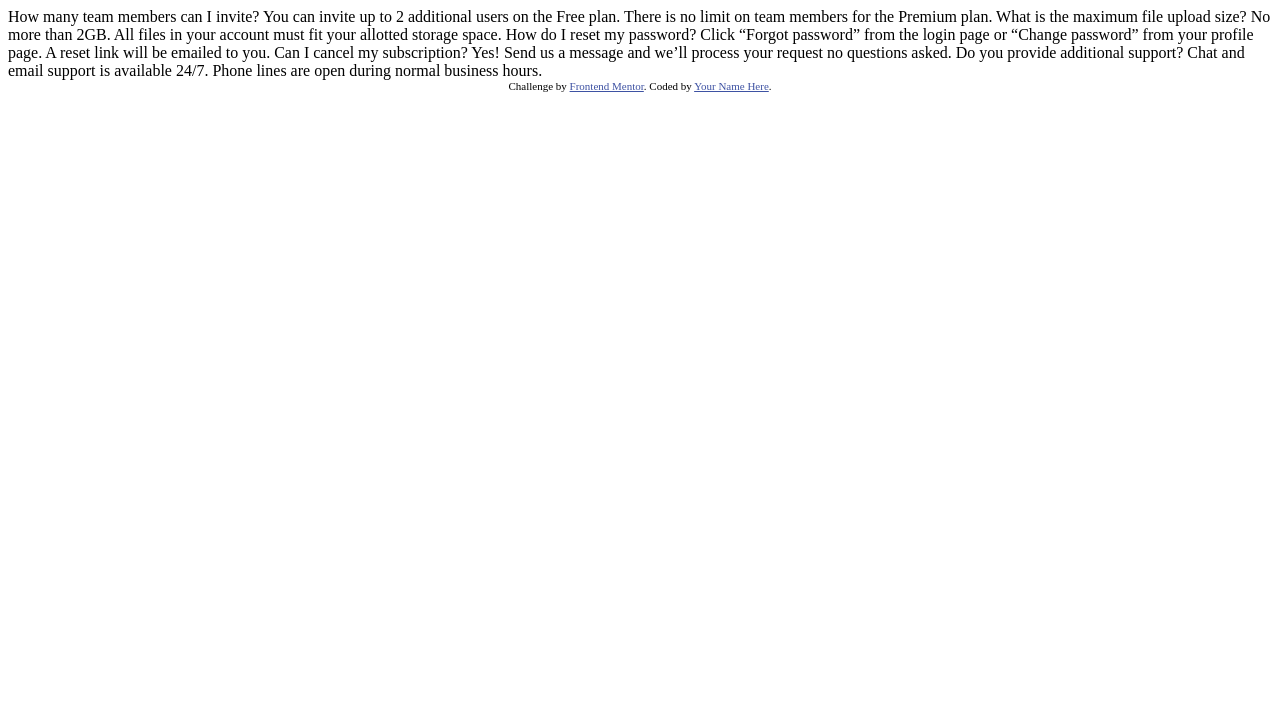
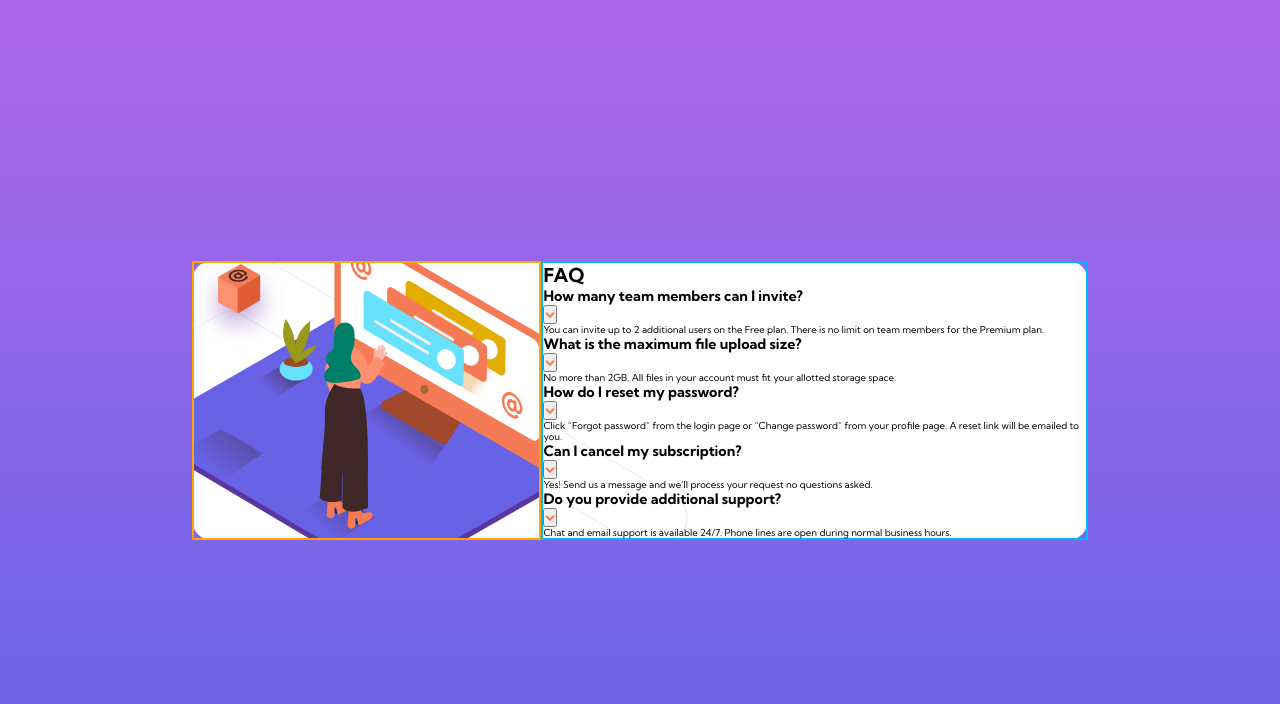
Before and after one commit to npr-dev/Faq-accordion, a plain HTML site: page index.html in a window 1280 px wide. Drawn offline with Linux system fonts and the light colour scheme.

Commit message:
first not completed

```diff
--- a/index.html
+++ b/index.html
@@ -1,40 +1,85 @@
 <!DOCTYPE html>
 <html lang="en">
+
 <head>
   <meta charset="UTF-8">
-  <meta name="viewport" content="width=device-width, initial-scale=1.0"> <!-- displays site properly based on user's device -->
+  <meta name="viewport" content="width=device-width, initial-scale=1.0">
+  <!-- displays site properly based on user's device -->
 
   <link rel="icon" type="image/png" sizes="32x32" href="./images/favicon-32x32.png">
+  <link rel="preconnect" href="https://fonts.googleapis.com">
+  <link rel="preconnect" href="https://fonts.gstatic.com" crossorigin>
+  <link href="https://fonts.googleapis.com/css2?family=Kumbh+Sans:wght@400;700&display=swap" rel="stylesheet">
+  <link rel="stylesheet" href="./style.css">
 
   <title>Frontend Mentor | FAQ Accordion Card</title>
 
   <!-- Feel free to remove these styles or customise in your own stylesheet 👍 -->
   <style>
-    .attribution { font-size: 11px; text-align: center; }
-    .attribution a { color: hsl(228, 45%, 44%); }
+    .attribution {
+      font-size: 11px;
+      text-align: center;
+    }
+
+    .attribution a {
+      color: hsl(228, 45%, 44%);
+    }
   </style>
 </head>
+
 <body>
-  How many team members can I invite?
-  You can invite up to 2 additional users on the Free plan. There is no limit on
-  team members for the Premium plan.
+  <main>
+    <div class="content">
+      <div class="logos">
+        <img id="box" src="./images/illustration-box-desktop.svg" alt="">
+      </div>
+      <div class="accordion">
+        <h1>FAQ</h1>
+        <div class="question">
+          <h2> How many team members can I invite?</h2>
+          <button><img src="./images/icon-arrow-down.svg" alt=""></button>
 
-  What is the maximum file upload size?
-  No more than 2GB. All files in your account must fit your allotted storage space.
+        </div>
+        <p> You can invite up to 2 additional users on the Free plan. There is no limit on
+          team members for the Premium plan.</p>
 
-  How do I reset my password?
-  Click “Forgot password” from the login page or “Change password” from your profile page.
-  A reset link will be emailed to you.
+        <div class="question">
+          <h2> What is the maximum file upload size?</h2>
+          <button><img src="./images/icon-arrow-down.svg" alt=""></button>
 
-  Can I cancel my subscription?
-  Yes! Send us a message and we’ll process your request no questions asked.
+        </div>
 
-  Do you provide additional support?
-  Chat and email support is available 24/7. Phone lines are open during normal business hours.
+        <p> No more than 2GB. All files in your account must fit your allotted storage space.</p>
 
-  <div class="attribution">
-    Challenge by <a href="https://www.frontendmentor.io?ref=challenge" target="_blank">Frontend Mentor</a>.
-    Coded by <a href="#">Your Name Here</a>.
-  </div>
+        <div class="question">
+          <h2> How do I reset my password?</h2>
+          <button><img src="./images/icon-arrow-down.svg" alt=""></button>
+
+        </div>
+        <p> Click “Forgot password” from the login page or “Change password” from your profile page.
+          A reset link will be emailed to you.</p>
+
+        <div class="question">
+          <h2>Can I cancel my subscription?</h2>
+          <button><img src="./images/icon-arrow-down.svg" alt=""></button>
+
+        </div>
+        Yes! Send us a message and we’ll process your request no questions asked.
+
+        <div class="question">
+          <h2> Do you provide additional support?</h2>
+          <button><img src="./images/icon-arrow-down.svg" alt=""></button>
+
+        </div>
+        <p>Chat and email support is available 24/7. Phone lines are open during normal business hours.</p>
+      </div>
+    </div>
+
+  </main>
+
+
+
+
 </body>
+
 </html>
--- /dev/null
+++ b/style.css
@@ -0,0 +1,54 @@
+* {
+    margin: 0;
+    padding: 0;
+    box-sizing: border-box;
+}
+
+html {
+    height: 100%;
+}
+
+body {
+    background: linear-gradient(to bottom, hsl(273, 75%, 66%), hsl(240, 73%, 65%));
+    background-repeat: no-repeat;
+    font-family: 'Kumbh Sans', sans-serif;
+}
+
+main {
+    height: 100vh;
+    display: flex;
+    justify-content: center;
+    align-items: center;
+}
+
+.content {
+    background: white url(./images/bg-pattern-desktop.svg)  no-repeat;
+    background-size:100%;
+    background-position: -400px -20px;
+    width: 70vw;
+    height: auto;
+    display: flex;
+    border-radius: 20px;
+}
+.accordion {
+    border: 2px solid rgb(0, 183, 255);
+    font-weight: 400;
+    font-size: 0.6em;
+}
+
+.logos {
+    border: 2px solid orange;
+    width: 40%;
+    height: auto;
+    background:url(./images/illustration-woman-online-desktop.svg) center no-repeat;
+    background-position: -50px;
+
+}
+
+#lady {
+    width: 20vw;
+}
+
+#box {
+    width: 7vw;
+}
```
